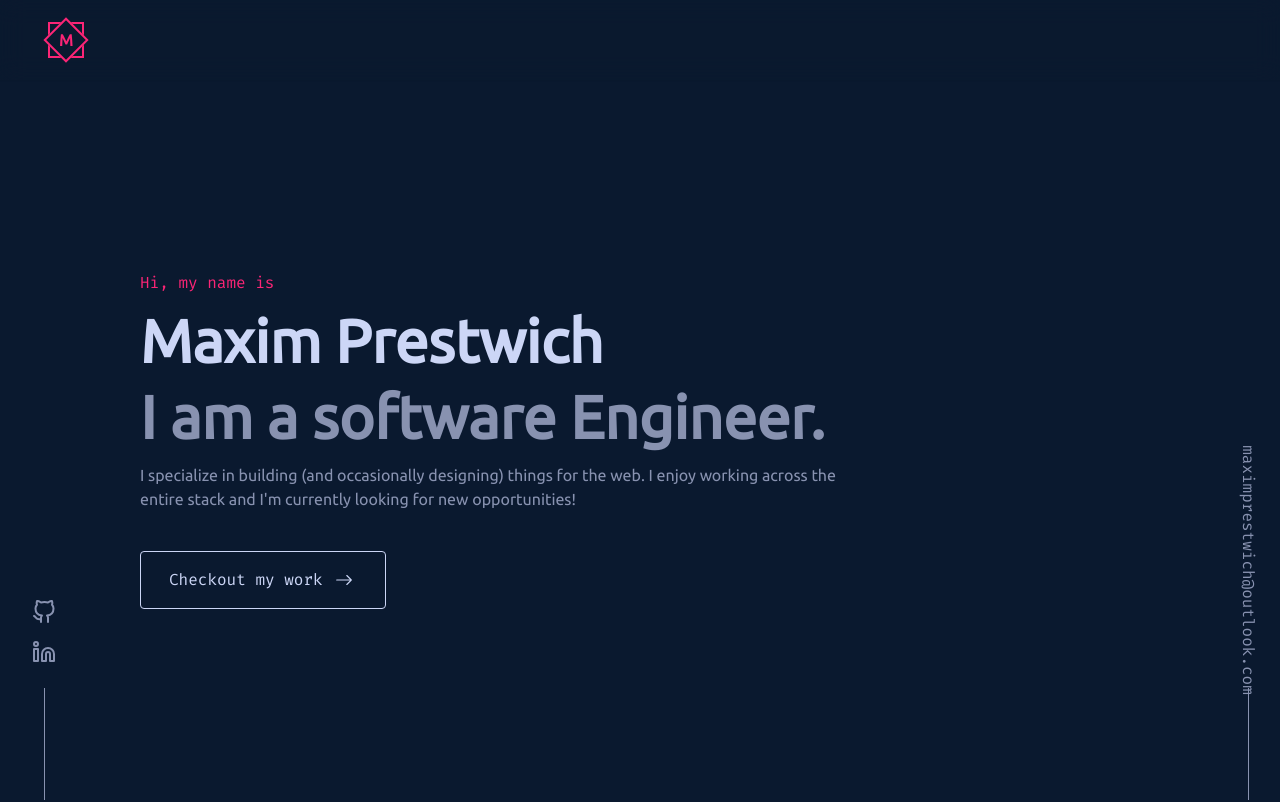
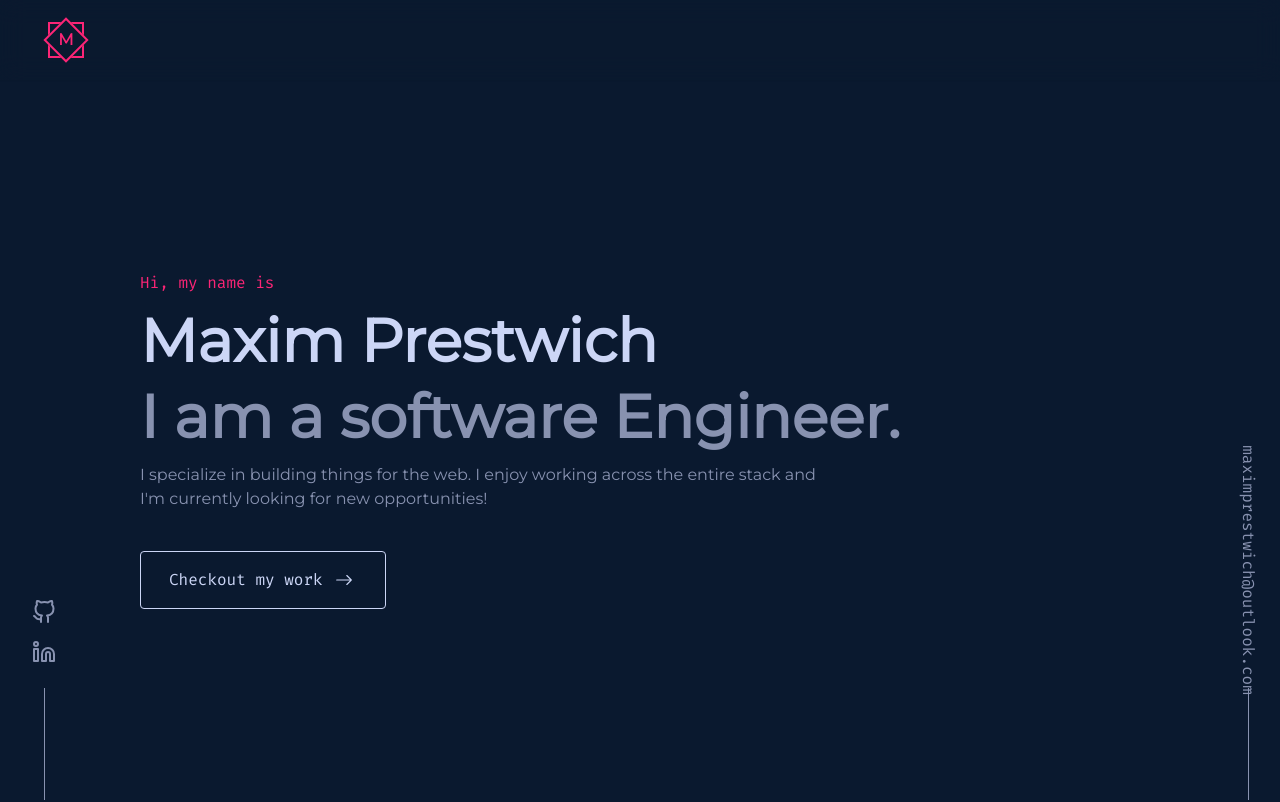
Before and after one commit to maxim-pre/my-portfolio, a React (Create React App) app: page / in a window 1280 px wide. Shown: the top 802 px of the page. Built offline with nearby package versions, Linux system fonts and the light colour scheme.

Commit message:
messed around with some styling and changed the default font to monserrat

```diff
--- a/src/App.css
+++ b/src/App.css
@@ -1,7 +1,8 @@
 @import url("https://fonts.googleapis.com/css2?family=Fira+Code&family=Ubuntu&display=swap");
+@import url("https://fonts.googleapis.com/css2?family=Montserrat&display=swap");
 .App {
   text-align: center;
-  font-family: "Ubuntu", "Open Sans", "Helvetica Neue", sans-serif;
+  font-family: "Montserrat", "Open Sans", "Helvetica Neue", sans-serif;
 }
 
 .code {
--- a/src/App.js
+++ b/src/App.js
@@ -37,7 +37,7 @@ function App() {
 
   window.addEventListener("scroll", handleScroll);
   return (
-    <div className="App relative w-full">
+    <div className="App relative w-full bg-backgound">
       <ToastContainer />
       <Nav scroll={scrollDirection} />
       <div className="flex flex-col items-center sm:px-28 px-8">
--- a/src/components/common/sectionHeader.js
+++ b/src/components/common/sectionHeader.js
@@ -4,7 +4,7 @@ const SectionHeader = ({ number, text }) => {
       <h1 className="text-textLight text-2xl font-bold">
         <span className="text-neonPink mr-2 text-lg">0{number}.</span> {text}
       </h1>
-      <div className="bg-[#112240] h-[1px] ml-4 flex-grow"></div>
+      <div className="bg-cardColor h-[1px] ml-4 flex-grow"></div>
     </div>
   );
 };
--- a/src/components/contact.js
+++ b/src/components/contact.js
@@ -32,7 +32,7 @@ const Contact = () => {
           open! Whether you have any questions or just want to say hi please
           feel free to drop me an email.
         </p>
-        <Button label={"Say Hello"} onClick={openModal} />
+        <Button label={"Send an Email"} onClick={openModal} />
       </div>
       <p className="text-textNormal text-xs pb-4 code">
         Developed by Maxim Prestwich
--- a/src/components/home/home.js
+++ b/src/components/home/home.js
@@ -5,7 +5,7 @@ import { Link } from "react-scroll";
 const Home = () => {
   return (
     <div
-      className="bg-backgound flex items-center justify-center h-screen max-w-[1000px] mb-4"
+      className="flex items-center justify-center h-screen max-w-[1000px] mb-4"
       id="Home"
     >
       {/* content */}
@@ -26,9 +26,8 @@ const Home = () => {
             I am a software Engineer.
           </h2>
           <p className="text-textNormal md:w-[70%] mb-2 leading-6">
-            I specialize in building (and occasionally designing) things for the
-            web. I enjoy working across the entire stack and I'm currently
-            looking for new opportunities!
+            I specialize in building things for the web. I enjoy working across
+            the entire stack and I'm currently looking for new opportunities!
           </p>
           <Link to="Work" spy={true} offset={-20} smooth={true} duration={500}>
             <button className="border border-textLight py-4 px-6 mt-8 text-textLight rounded group duration-300 hover:border-neonPink">
--- a/src/components/nav/nav.js
+++ b/src/components/nav/nav.js
@@ -31,9 +31,9 @@ const Nav = ({ scroll }) => {
               />
             );
           })}
-          <Fade direction="down" delay={300} duration={300} triggerOnce>
+          {/* <Fade direction="down" delay={300} duration={300} triggerOnce>
             <Button label={"Resume"} />
-          </Fade>
+          </Fade> */}
         </ul>
         <RiMenu3Fill
           className="sm:hidden text-neonPink text-4xl z-40"
--- a/src/components/work/mobileProjectCard.js
+++ b/src/components/work/mobileProjectCard.js
@@ -19,12 +19,12 @@ const MobileProjectCard = ({ project }) => {
           </div>
 
           <div className="flex items-center justify-start">
-            <a href={project.github}>
+            <a href={project.github} target="_blank">
               <div className="mx-4">
                 <FiGithub />
               </div>
             </a>
-            <a href={project.url}>
+            <a href={project.url} target="_blank">
               <Button label={"View Website"} />
             </a>
           </div>
--- a/src/components/work/projectCard.js
+++ b/src/components/work/projectCard.js
@@ -18,7 +18,7 @@ const ProjectCard = ({ project }) => {
           project {project.number}
         </h2>
         <h2 className="text-right font-bold">{project.name}</h2>
-        <div className=" w-[120%] text-sm sm:text-md bg-cardColor shadow-lg py-4 px-4 text-left my-4">
+        <div className=" w-[120%] text-sm sm:text-md bg-cardColor shadow-lg py-4 px-4 text-left my-4 rounded-md">
           <p className="mb-2">{project.description}</p>
           <p>{project.personal}</p>
         </div>
--- a/src/components/work/projectCardAlternate.js
+++ b/src/components/work/projectCardAlternate.js
@@ -9,7 +9,7 @@ const ProjectCardAlternate = ({ project }) => {
           project {project.number}
         </h2>
         <h2 className="text-right font-bold">{project.name}</h2>
-        <div className=" w-[110%] text-sm bg-cardColor shadow-lg py-4 px-4 text-left my-4 z-10">
+        <div className=" w-[110%] text-sm bg-cardColor shadow-lg py-4 px-4 text-left my-4 z-10 rounded-md">
           <p className="mb-2">{project.description}</p>
           <p>{project.personal}</p>
         </div>
--- a/src/index.css
+++ b/src/index.css
@@ -9,7 +9,6 @@ body {
     sans-serif;
   -webkit-font-smoothing: antialiased;
   -moz-osx-font-smoothing: grayscale;
-  background-color: #0a192f;
 }
 
 code {
```
Also changed, not shown: tailwind.config.js (+18 -0 lines).
